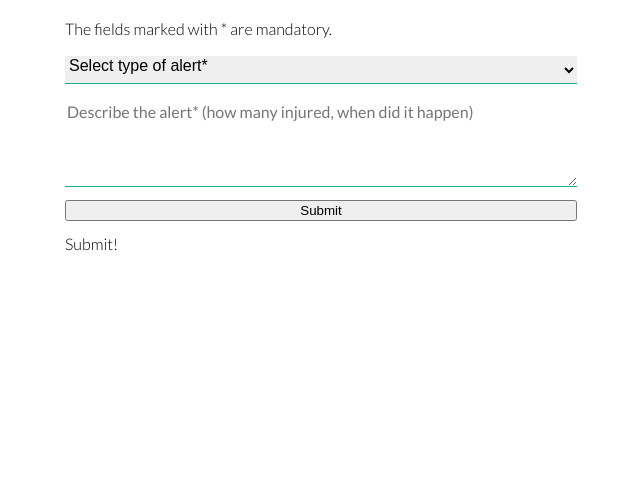
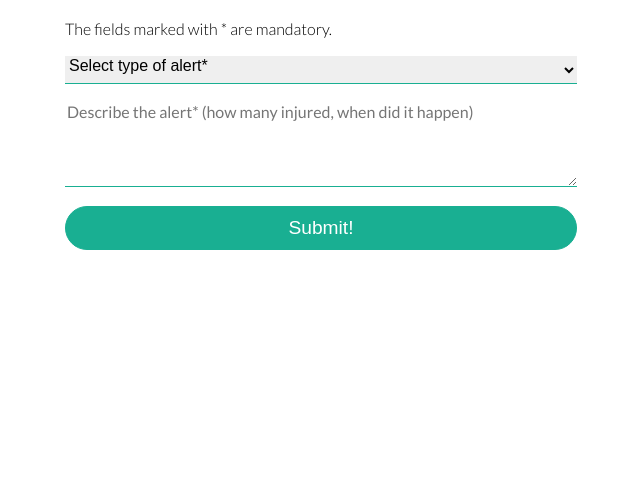
Before and after one commit to AlexandruSte/CrisisContainmentService, a PHP site: page /views/add_alert.html in a window 1280 px wide. Shown: the part 199-689 px from the top of the page, without its empty margins (319-959 px from the left). Run offline with PHP 8.4, Linux system fonts and the light colour scheme; some libraries are stand-ins or nearby versions.

Commit message:
fixed css buttons input

```diff
--- a/style/global.css
+++ b/style/global.css
@@ -155,6 +155,23 @@ nav a:active {
 .btn-ghost:active {
     border: 1px solid #148972;
     color: #fff;
+}
+
+.btn-input {
+    background-color: #19af92;
+    border: 1px solid #19af92;
+    color: #fff;
+    font-size: 120%;
+    display: inline-block;
+    padding: 10px 30px;
+    font-weight: 300;
+    text-decoration: none;
+    border-radius: 100px;
+}
+
+.btn-input:hover{
+    background-color: #148972;
+    cursor: pointer;
 }
 
 /********************************************
--- a/views/add_alert.html
+++ b/views/add_alert.html
@@ -50,7 +50,7 @@
                 </select>
             </label>
             <textarea rows="4" name="description" placeholder="Describe the alert* (how many injured, when did it happen)"></textarea>
-            <input name="submitBtn" id="submitButton" class="btn btn-full" type="submit">Submit!</input>
+            <input name="submitBtn" id="submitButton" class="btn-input" type="submit" value="Submit!">
         </form>
     </main>
 
--- a/views/login.html
+++ b/views/login.html
@@ -41,7 +41,7 @@
                 <a href="../views/reset.html">Forgot password</a>
                 <a href="../views/sign_up.html">Sign up</a>
             </section>
-            <input type="submit" class="btn btn-full" placeholder="Submit!">
+            <input type="submit" class="btn-input" value="Submit!">
         </form>
     </main>
 
```
